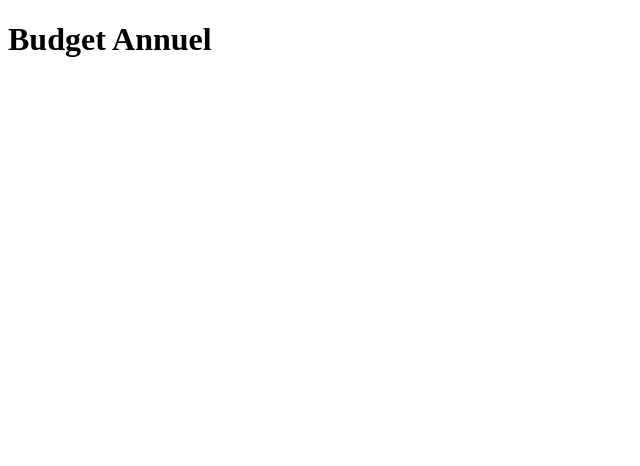
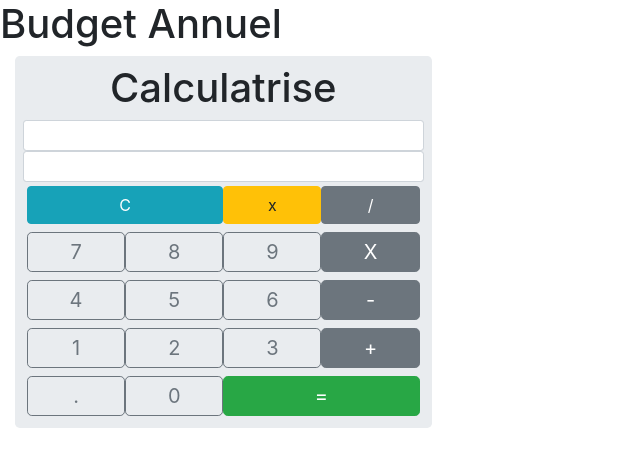
Before and after one commit to MaxMarquis/Abacus, an Angular app: page /calculatrice in a window 1280 px wide. Before the commit this address led to /. Shown: the top 466 px of the page, without its empty margins (0-640 px from the left). Built offline with nearby package versions, Linux system fonts and the light colour scheme.

Commit message:
Voici la nouvelle calculatrice

```diff
--- a/src/app/app-routing.module.ts
+++ b/src/app/app-routing.module.ts
@@ -1,9 +1,13 @@
 import { NgModule } from '@angular/core';
 import { RouterModule, Routes } from '@angular/router';
 import { FirstComponent } from './components/first/first.component';
+import { CalculatriceComponent } from './components/calculatrice/calculatrice.component';
+
 
 const routes: Routes = [
   { path: '', component: FirstComponent },
+  { path: 'calculatrice', component: CalculatriceComponent },
+
 ];
 
 @NgModule({
--- a/src/app/app.module.ts
+++ b/src/app/app.module.ts
@@ -5,12 +5,16 @@ import { AppRoutingModule } from './app-routing.module';
 import { AppComponent } from './app.component';
 import { HomeComponent } from './views/home/home.component';
 import { FirstComponent } from './components/first/first.component';
+import { CalculatriceComponent } from './components/calculatrice/calculatrice.component';
+
 
 @NgModule({
   declarations: [
     AppComponent,
     HomeComponent,
-    FirstComponent
+    FirstComponent,
+    CalculatriceComponent
+
   ],
   imports: [
     BrowserModule,
--- /dev/null
+++ b/src/app/components/calculatrice/calculatrice.component.html
@@ -0,0 +1,144 @@
+<div class="container-fluid">
+  <div class="jumbotron col-sm-4 p-2 m-0 bg-inverse">
+    <h1 class="text-center">Calculatrise</h1>
+    <div class="input-group input-group-sm col-sm-12 m-0 p-0">
+      <div class="col-sm-12 form-control text-lg-right" type="text">
+        {{ input }}
+      </div>
+    </div>
+
+    <div class="input-group input-group-sm col-sm-12 m-0 p-0">
+      <div class="form-control text-sm-right" type="text">{{ result }}</div>
+    </div>
+
+    <div class="col-sm-12 p-1 m-0">
+      <button class="btn btn-info col-sm-6" type="button" (click)="allClear()">
+        C
+      </button>
+      <button class="btn btn-warning col-sm-3" type="button" (click)="clear()">
+        x
+      </button>
+      <button
+        class="btn btn-secondary col-sm-3"
+        type="button"
+        (click)="pressOperator('/')"
+      >
+        /
+      </button>
+    </div>
+
+    <div class="col-sm-12 p-1 m-0">
+      <button
+        class="btn btn-lg btn-outline-secondary col-sm-3 p-1"
+        type="button"
+        (click)="pressNum('7')"
+      >
+        7
+      </button>
+      <button
+        class="btn btn-lg btn-outline-secondary col-sm-3 p-1"
+        type="button"
+        (click)="pressNum('8')"
+      >
+        8
+      </button>
+      <button
+        class="btn btn-lg btn-outline-secondary col-sm-3 p-1"
+        type="button"
+        (click)="pressNum('9')"
+      >
+        9
+      </button>
+      <button
+        class="btn btn-lg btn-secondary col-sm-3 p-1"
+        type="button"
+        (click)="pressOperator('*')"
+      >
+        X
+      </button>
+    </div>
+    <div class="col-sm-12 p-1 m-0">
+      <button
+        class="btn btn-lg btn-outline-secondary col-sm-3 p-1"
+        type="button"
+        (click)="pressNum('4')"
+      >
+        4
+      </button>
+      <button
+        class="btn btn-lg btn-outline-secondary col-sm-3 p-1"
+        type="button"
+        (click)="pressNum('5')"
+      >
+        5
+      </button>
+      <button
+        class="btn btn-lg btn-outline-secondary col-sm-3 p-1"
+        type="button"
+        (click)="pressNum('6')"
+      >
+        6
+      </button>
+      <button
+        class="btn btn-lg btn-secondary col-sm-3 p-1"
+        type="button"
+        (click)="pressOperator('-')"
+      >
+        -
+      </button>
+    </div>
+    <div class="col-sm-12 p-1 m-0">
+      <button
+        class="btn btn-lg btn-outline-secondary col-sm-3 p-1"
+        type="button"
+        (click)="pressNum('1')"
+      >
+        1
+      </button>
+      <button
+        class="btn btn-lg btn-outline-secondary col-sm-3 p-1"
+        type="button"
+        (click)="pressNum('2')"
+      >
+        2
+      </button>
+      <button
+        class="btn btn-lg btn-outline-secondary col-sm-3 p-1"
+        type="button"
+        (click)="pressNum('3')"
+      >
+        3
+      </button>
+      <button
+        class="btn btn-lg btn-secondary col-sm-3 p-1"
+        type="button"
+        (click)="pressOperator('+')"
+      >
+        +
+      </button>
+    </div>
+    <div class="col-sm-12 p-1 m-0">
+      <button
+        class="btn btn-lg btn-outline-secondary col-sm-3 p-1"
+        type="button"
+        (click)="pressNum('.')"
+      >
+        .
+      </button>
+      <button
+        class="btn btn-lg btn-outline-secondary col-sm-3 p-1"
+        type="button"
+        (click)="pressNum('0')"
+      >
+        0
+      </button>
+      <button
+        class="btn btn-lg btn-success col-sm-6 p-1"
+        type="button"
+        (click)="getAnswer()"
+      >
+        =
+      </button>
+    </div>
+  </div>
+</div>
--- /dev/null
+++ b/src/app/components/calculatrice/calculatrice.component.ts
@@ -0,0 +1,104 @@
+import { Component } from '@angular/core';
+
+@Component({
+  selector: 'app-calculatrice',
+  templateUrl: './calculatrice.component.html',
+  styleUrls: ['./calculatrice.component.sass']
+})
+export class CalculatriceComponent {
+
+input:string = '';
+  result:string = '';
+
+
+  pressNum(num: string) {
+
+    //Do Not Allow . more than once
+    if (num==".") {
+      if (this.input !="" ) {
+
+        const lastNum=this.getLastOperand()
+        console.log(lastNum.lastIndexOf("."))
+        if (lastNum.lastIndexOf(".") >= 0) return;
+      }
+    }
+
+    //Do Not Allow 0 at beginning.
+    //Javascript will throw Octal literals are not allowed in strict mode.
+    if (num=="0") {
+      if (this.input=="" ) {
+        return;
+      }
+      const PrevKey = this.input[this.input.length - 1];
+      if (PrevKey === '/' || PrevKey === '*' || PrevKey === '-' || PrevKey === '+')  {
+          return;
+      }
+    }
+
+    this.input = this.input + num
+    this.calcAnswer();
+  }
+
+
+  getLastOperand() {
+    let pos:number;
+    console.log(this.input)
+    pos=this.input.toString().lastIndexOf("+")
+    if (this.input.toString().lastIndexOf("-") > pos) pos=this.input.lastIndexOf("-")
+    if (this.input.toString().lastIndexOf("*") > pos) pos=this.input.lastIndexOf("*")
+    if (this.input.toString().lastIndexOf("/") > pos) pos=this.input.lastIndexOf("/")
+    console.log('Last '+this.input.substr(pos+1))
+    return this.input.substr(pos+1)
+  }
+
+
+  pressOperator(op: string) {
+
+    //Do not allow operators more than once
+    const lastKey = this.input[this.input.length - 1];
+    if (lastKey === '/' || lastKey === '*' || lastKey === '-' || lastKey === '+')  {
+      return;
+    }
+
+    this.input = this.input + op
+    this.calcAnswer();
+  }
+
+
+  clear() {
+    if (this.input !="" ) {
+      this.input=this.input.substr(0, this.input.length-1)
+    }
+  }
+
+  allClear() {
+    this.result = '';
+    this.input = '';
+  }
+
+  calcAnswer() {
+    let formula = this.input;
+
+    let lastKey = formula[formula.length - 1];
+
+    if (lastKey === '.')  {
+      formula=formula.substr(0,formula.length - 1);
+    }
+
+    lastKey = formula[formula.length - 1];
+
+    if (lastKey === '/' || lastKey === '*' || lastKey === '-' || lastKey === '+' || lastKey === '.')  {
+      formula=formula.substr(0,formula.length - 1);
+    }
+
+    console.log("Formula " +formula);
+    this.result = eval(formula);
+  }
+
+  getAnswer() {
+    this.calcAnswer();
+    this.input = this.result;
+    if (this.input=="0") this.input="";
+  }
+
+}
--- a/src/app/components/first/first.component.html
+++ b/src/app/components/first/first.component.html
@@ -1 +1,3 @@
 <p>first works!</p>
+
+<a routerLink="/calculatrice">Calculatrice</a>
--- a/src/app/views/home/home.component.html
+++ b/src/app/views/home/home.component.html
@@ -1,2 +1,3 @@
 <p>home works!</p>
+
 <app-first></app-first>
--- a/src/index.html
+++ b/src/index.html
@@ -1,11 +1,17 @@
-<!doctype html>
+<!DOCTYPE html>
 <html lang="en">
   <head>
-  <meta charset="utf-8">
+    <meta charset="utf-8" />
     <title>Stage1029</title>
-  <base href="/">
-  <meta name="viewport" content="width=device-width, initial-scale=1">
-  <link rel="icon" type="image/x-icon" href="favicon.ico">
+    <base href="/" />
+    <meta name="viewport" content="width=device-width, initial-scale=1" />
+    <link rel="icon" type="image/x-icon" href="favicon.ico" />
+    <link
+      rel="stylesheet"
+      href="https://stackpath.bootstrapcdn.com/bootstrap/4.5.0/css/bootstrap.min.css"
+      integrity="sha384-9aIt2nRpC12Uk9gS9baDl411NQApFmC26EwAOH8WgZl5MYYxFfc+NcPb1dKGj7Sk"
+      crossorigin="anonymous"
+    />
   </head>
   <body>
     <app-root></app-root>
```
Also changed, not shown: src/app/components/calculatrice/calculatrice.component.sass (added), 1 other file (tests, documents, lock files or other folders). Lines whose indentation alone changed are shown as unchanged.
